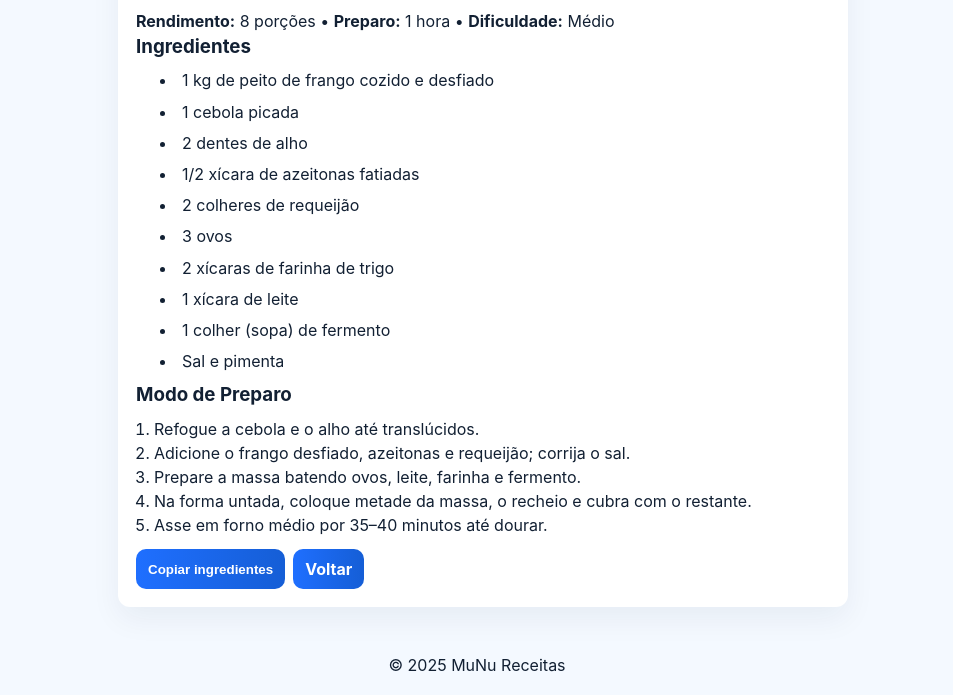
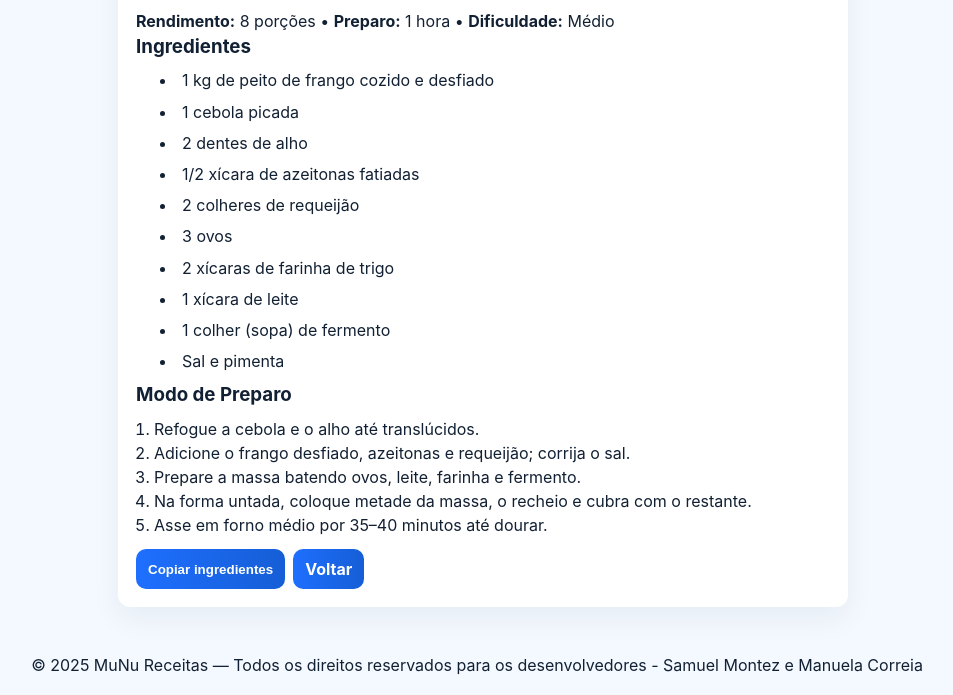
Before and after one commit to montezzs/MuNureceitas, a plain HTML site: page torta.html in a window 1280 px wide. Shown: the part 443-1138 px from the top of the page, without its empty margins (163-1116 px from the left). Drawn offline with Linux system fonts and the light colour scheme.

Commit message:
update
Updated footer to include developer credits.

```diff
--- a/torta.html
+++ b/torta.html
@@ -67,7 +67,7 @@
   </main>
 
   <footer class="site-footer">
-    <p>© 2025 MuNu Receitas</p>
+    <p>© 2025 MuNu Receitas — Todos os direitos reservados para os desenvolvedores - Samuel Montez e Manuela Correia</p>
   </footer>
 
   <script src="js/theme.js"></script>
```
